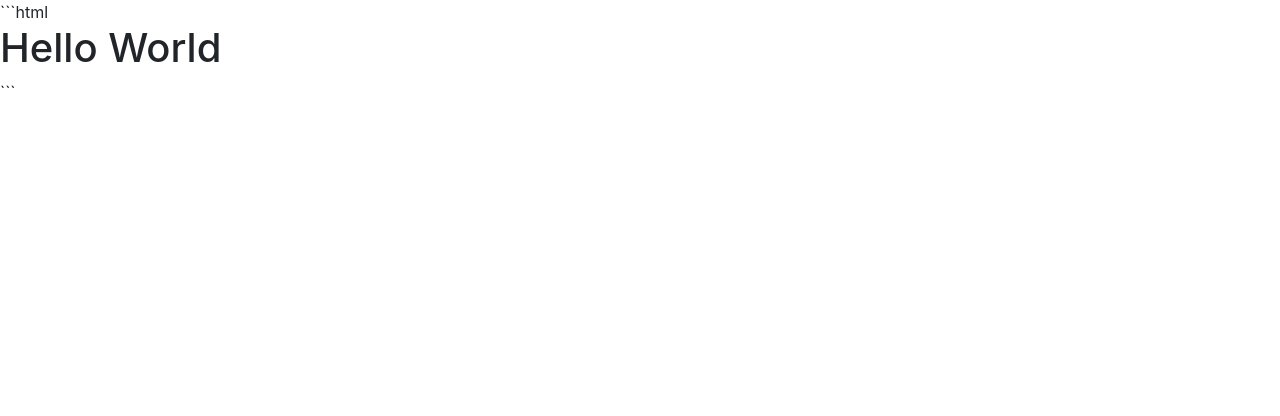
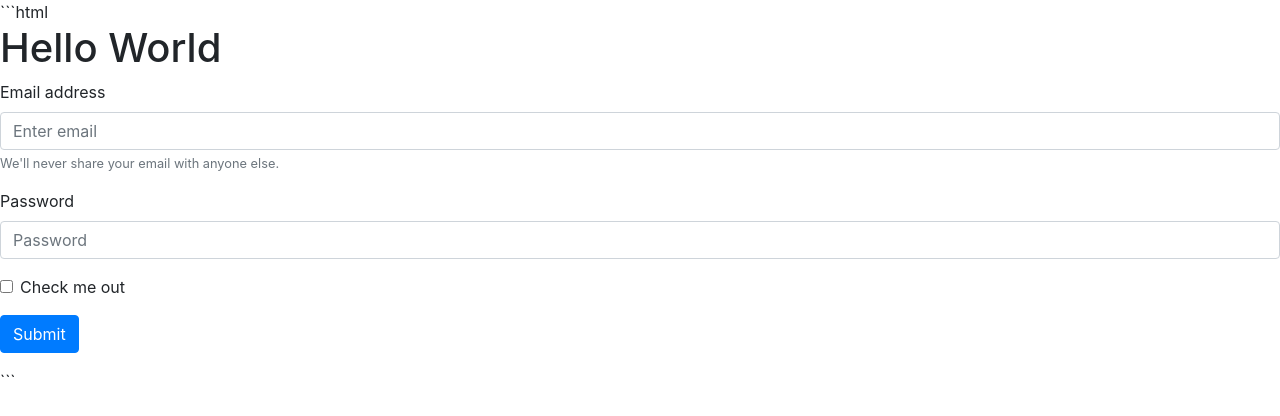
Before and after one commit to NotAishwarya/gitDemo, a plain HTML site: page index.html in a window 1280 px wide. Drawn offline with nearby package versions, Linux system fonts and the light colour scheme.

Commit message:
form added

```diff
--- a/index.html
+++ b/index.html
@@ -13,6 +13,26 @@
 
 <body>
     <h1>Hello World</h1>
+
+
+    <form>
+        <div class="form-group">
+            <label for="exampleInputEmail1">Email address</label>
+            <input type="email" class="form-control" id="exampleInputEmail1" aria-describedby="emailHelp"
+                placeholder="Enter email" />
+            <small id="emailHelp" class="form-text text-muted">We'll never share your email with anyone else.</small>
+        </div>
+        <div class="form-group">
+            <label for="exampleInputPassword1">Password</label>
+            <input type="password" class="form-control" id="exampleInputPassword1" placeholder="Password" />
+        </div>
+        <div class="form-group form-check">
+            <input type="checkbox" class="form-check-input" id="exampleCheck1" />
+            <label class="form-check-label" for="exampleCheck1">Check me out</label>
+        </div>
+        <button type="submit" class="btn btn-primary">Submit</button>
+    </form>
+
     <script src="https://code.jquery.com/jquery-3.3.1.slim.min.js"
         integrity="sha384-q8i/X+965DzO0rT7abK41JStQIAqVgRVzpbzo5smXKp4YfRvH+8abtTE1Pi6jizo"
         crossorigin="anonymous"></script>
```
